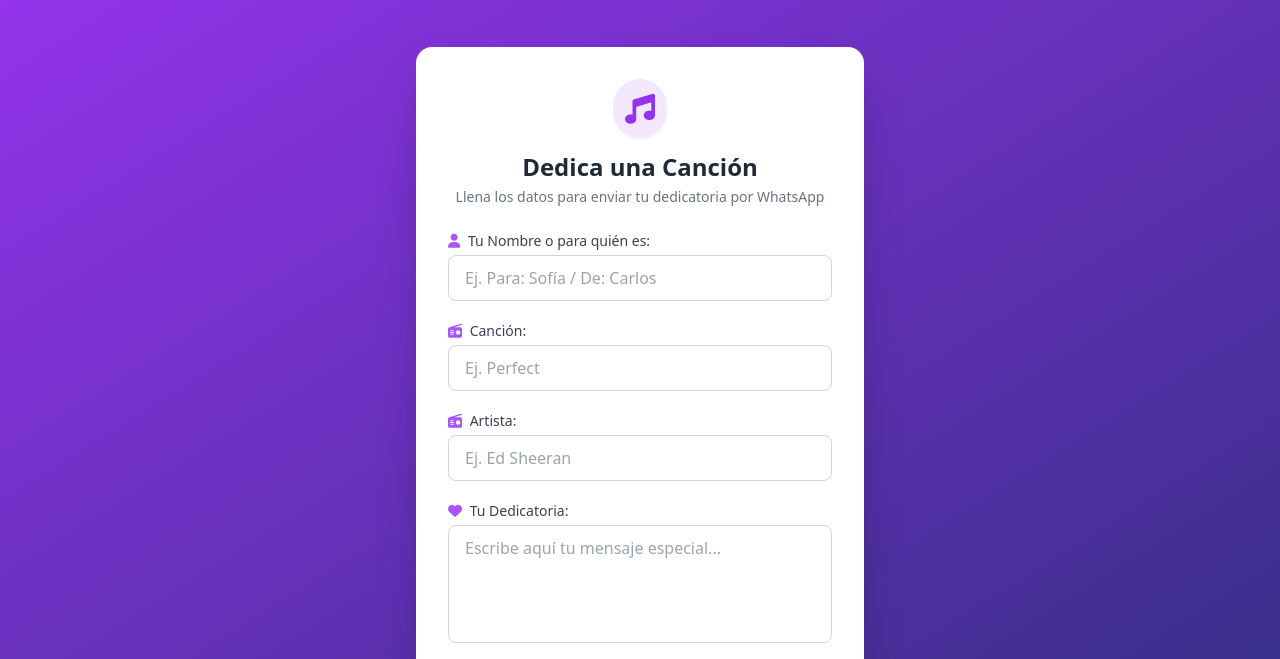
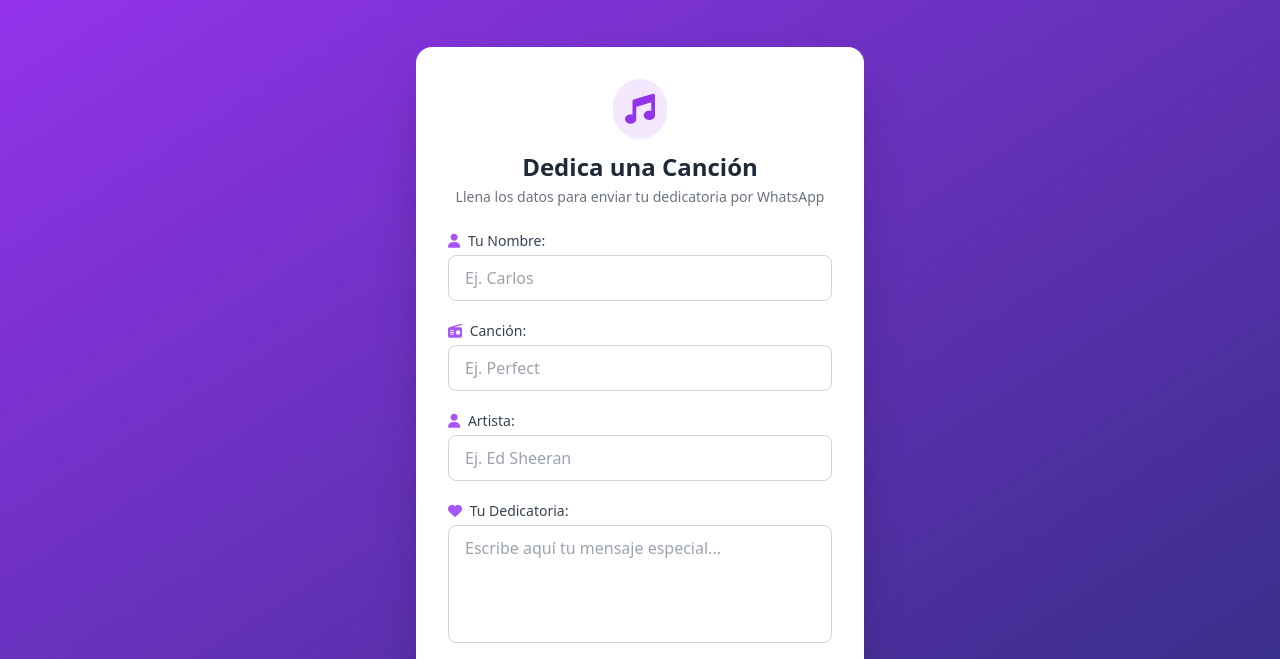
Before and after one commit to JSantiago1503/amistadLatina.github.io, a plain HTML site: page index.html in a window 1280 px wide. Shown: the top 659 px of the page. Drawn offline with nearby package versions, Linux system fonts and the light colour scheme.

Commit message:
Update index.html

```diff
--- a/index.html
+++ b/index.html
@@ -23,9 +23,9 @@
 
             <div>
                 <label for="nombre" class="block text-sm font-medium text-gray-700 mb-1">
-                    <i class="fa-solid fa-user text-purple-500 mr-1"></i> Tu Nombre o para qui&eacute;n es:
+                    <i class="fa-solid fa-user text-purple-500 mr-1"></i> Tu Nombre:
                 </label>
-                <input type="text" id="nombre" required placeholder="Ej. Para: Sof&iacute;a / De: Carlos"
+                <input type="text" id="nombre" required placeholder="Ej. Carlos"
                     class="w-full px-4 py-2.5 border border-gray-300 rounded-lg focus:ring-2 focus:ring-purple-500 focus:border-purple-500 outline-none transition-all">
             </div>
 
@@ -38,7 +38,7 @@
             </div>
 			 <div>
                 <label for="cancion" class="block text-sm font-medium text-gray-700 mb-1">
-                    <i class="fa-solid fa-radio text-purple-500 mr-1"></i> Artista:
+                    <i class="fa-solid fa-user text-purple-500 mr-1"></i> Artista:
                 </label>
                 <input type="text" id="artista" required placeholder="Ej. Ed Sheeran"
                     class="w-full px-4 py-2.5 border border-gray-300 rounded-lg focus:ring-2 focus:ring-purple-500 focus:border-purple-500 outline-none transition-all">
```
